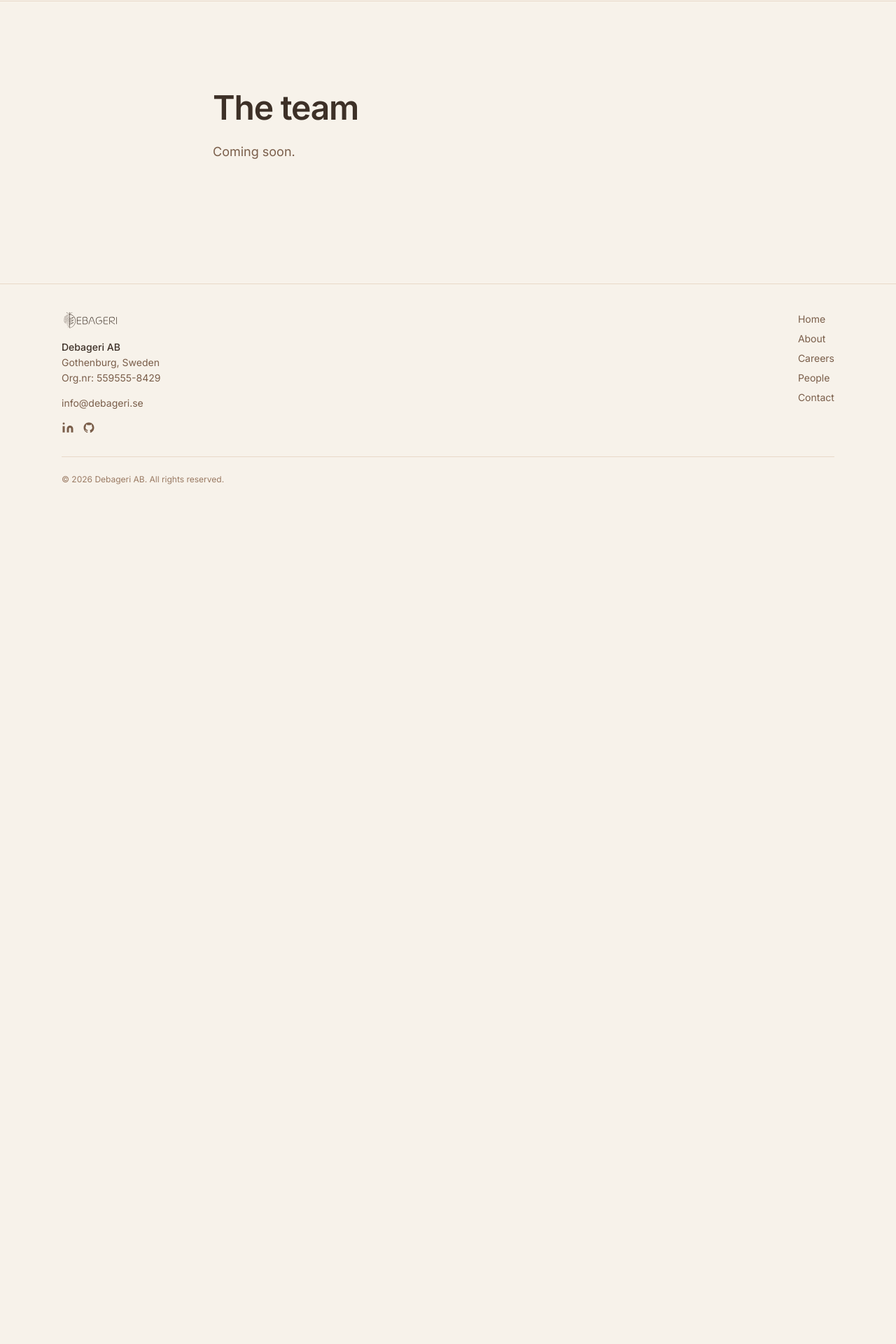
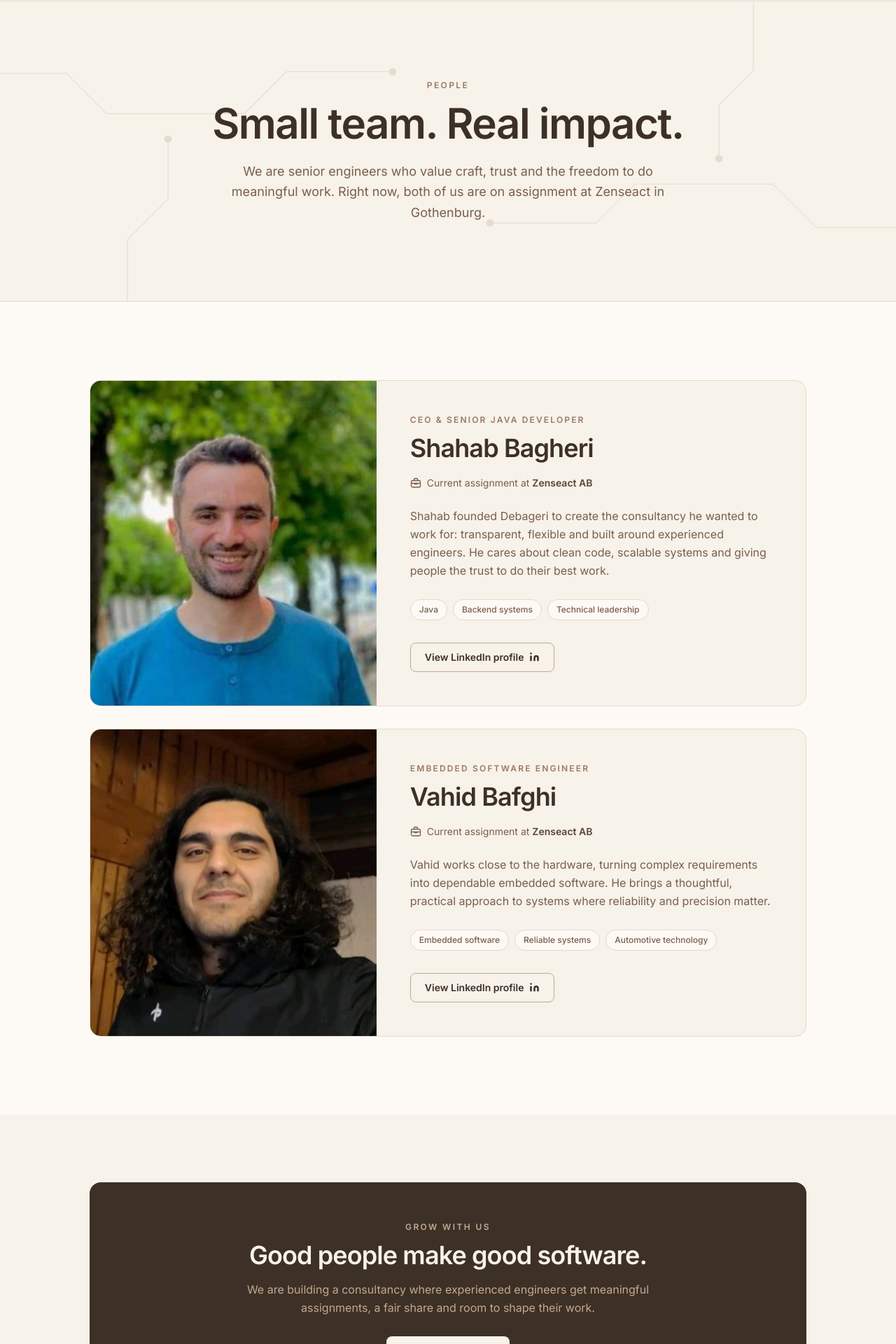
Before and after one commit to debageriab-prog/debageri-web, a Next.js app: page /team in a window 1280 px wide. Shown: the part 67-1987 px from the top of the page at 70% size. Before the commit the page ends 800 px from the top, so only its background shows below. Built offline with nearby package versions, Linux system fonts and the light colour scheme.

Commit message:
feat: build people page

```diff
--- a/src/app/team/page.tsx
+++ b/src/app/team/page.tsx
@@ -1,26 +1,192 @@
 import type { Metadata } from "next";
+import Image from "next/image";
+import Link from "next/link";
 import Header from "@/components/Header";
 import Footer from "@/components/Footer";
+import { FadeIn } from "@/components/FadeIn";
 
 export const metadata: Metadata = {
-  title: "Team",
+  title: "People",
+  description:
+    "Meet the senior software engineers behind Debageri AB in Gothenburg.",
 };
+
+const people = [
+  {
+    name: "Shahab Bagheri",
+    role: "CEO & Senior Java Developer",
+    assignment: "Zenseact AB",
+    photo: "/team/shahab.jpg",
+    linkedin: "https://www.linkedin.com/in/shahabbagheri/",
+    bio: "Shahab founded Debageri to create the consultancy he wanted to work for: transparent, flexible and built around experienced engineers. He cares about clean code, scalable systems and giving people the trust to do their best work.",
+    focus: ["Java", "Backend systems", "Technical leadership"],
+  },
+  {
+    name: "Vahid Bafghi",
+    role: "Embedded Software Engineer",
+    assignment: "Zenseact AB",
+    photo: "/team/vahid.jpg",
+    linkedin: "https://www.linkedin.com/in/vahid-a-bafghi-44336887/",
+    bio: "Vahid works close to the hardware, turning complex requirements into dependable embedded software. He brings a thoughtful, practical approach to systems where reliability and precision matter.",
+    focus: ["Embedded software", "Reliable systems", "Automotive technology"],
+  },
+] as const;
 
 export default function TeamPage() {
   return (
     <>
       <Header />
-      <main className="flex-1 px-6 py-24 md:py-32">
-        <div className="mx-auto max-w-2xl">
-          <h1 className="text-3xl font-semibold tracking-tight text-[#3D3027] md:text-5xl">
-            The team
-          </h1>
-          <p className="mt-6 text-lg leading-relaxed text-[#7a5e4a]">
-            Coming soon.
-          </p>
-        </div>
+      <main>
+        <section
+          aria-labelledby="people-heading"
+          className="relative overflow-hidden border-b border-[#e8d8c8] px-6 py-20 md:py-28"
+        >
+          <PeopleCircuit className="pointer-events-none absolute inset-0 h-full w-full text-[#c4a98e] opacity-30" />
+          <div className="relative mx-auto max-w-4xl text-center">
+            <FadeIn>
+              <p className="mb-4 text-xs font-semibold uppercase tracking-[0.2em] text-[#9a7a63]">
+                People
+              </p>
+              <h1
+                id="people-heading"
+                className="text-4xl font-semibold tracking-tight text-[#3D3027] md:text-6xl"
+              >
+                Small team. Real impact.
+              </h1>
+              <p className="mx-auto mt-6 max-w-2xl text-lg leading-relaxed text-[#7a5e4a]">
+                We are senior engineers who value craft, trust and the freedom to
+                do meaningful work. Right now, both of us are on assignment at
+                Zenseact in Gothenburg.
+              </p>
+            </FadeIn>
+          </div>
+        </section>
+
+        <section aria-label="Team members" className="bg-[#fdfaf6] px-6 py-20 md:py-28">
+          <div className="mx-auto max-w-5xl space-y-8">
+            {people.map((person, index) => (
+              <FadeIn key={person.name} delay={index * 100}>
+                <article className="grid overflow-hidden rounded-2xl border border-[#e8d8c8] bg-[#F7F2EA] md:grid-cols-[minmax(260px,0.8fr)_1.2fr]">
+                  <div className="relative min-h-80 overflow-hidden bg-[#e8d8c8] md:min-h-[430px]">
+                    <Image
+                      src={person.photo}
+                      alt={`Portrait of ${person.name}`}
+                      fill
+                      sizes="(min-width: 768px) 400px, 100vw"
+                      className="object-cover object-center transition-transform duration-500 hover:scale-[1.02]"
+                      priority={index === 0}
+                    />
+                  </div>
+
+                  <div className="flex flex-col justify-center p-7 sm:p-10 md:p-12">
+                    <p className="text-xs font-semibold uppercase tracking-[0.18em] text-[#9a7a63]">
+                      {person.role}
+                    </p>
+                    <h2 className="mt-3 text-3xl font-semibold tracking-tight text-[#3D3027] md:text-4xl">
+                      {person.name}
+                    </h2>
+                    <div className="mt-5 flex items-center gap-2 text-sm text-[#7a5e4a]">
+                      <BriefcaseIcon />
+                      <span>
+                        Current assignment at <strong className="font-semibold text-[#5a4535]">{person.assignment}</strong>
+                      </span>
+                    </div>
+                    <p className="mt-6 text-base leading-relaxed text-[#7a5e4a]">
+                      {person.bio}
+                    </p>
+
+                    <ul className="mt-7 flex flex-wrap gap-2" aria-label={`${person.name}'s areas of focus`}>
+                      {person.focus.map((item) => (
+                        <li
+                          key={item}
+                          className="rounded-full border border-[#e8d8c8] bg-[#fdfaf6] px-3 py-1.5 text-xs font-medium text-[#7a5e4a]"
+                        >
+                          {item}
+                        </li>
+                      ))}
+                    </ul>
+
+                    <a
+                      href={person.linkedin}
+                      target="_blank"
+                      rel="noopener noreferrer"
+                      className="mt-8 inline-flex w-fit items-center gap-2 rounded-lg border border-[#c4a98e] px-5 py-2.5 text-sm font-semibold text-[#3D3027] transition-colors hover:bg-[#e8d8c8]"
+                    >
+                      View LinkedIn profile
+                      <LinkedInIcon />
+                    </a>
+                  </div>
+                </article>
+              </FadeIn>
+            ))}
+          </div>
+        </section>
+
+        <section aria-labelledby="join-heading" className="px-6 py-20 md:py-24">
+          <FadeIn className="mx-auto max-w-5xl">
+            <div className="rounded-2xl bg-[#3D3027] px-8 py-10 text-center sm:px-12 md:py-14">
+              <p className="text-xs font-semibold uppercase tracking-[0.2em] text-[#c4a98e]">
+                Grow with us
+              </p>
+              <h2 id="join-heading" className="mt-3 text-3xl font-semibold tracking-tight text-[#F7F2EA] md:text-4xl">
+                Good people make good software.
+              </h2>
+              <p className="mx-auto mt-4 max-w-xl leading-relaxed text-[#c4a98e]">
+                We are building a consultancy where experienced engineers get
+                meaningful assignments, a fair share and room to shape their work.
+              </p>
+              <Link
+                href="/careers"
+                className="mt-7 inline-flex items-center gap-2 rounded-lg bg-[#F7F2EA] px-6 py-3 text-sm font-semibold text-[#3D3027] transition-colors hover:bg-[#e8d8c8]"
+              >
+                Explore careers
+                <ArrowRightIcon />
+              </Link>
+            </div>
+          </FadeIn>
+        </section>
       </main>
       <Footer />
     </>
   );
 }
+
+function BriefcaseIcon() {
+  return (
+    <svg width="16" height="16" viewBox="0 0 16 16" fill="none" aria-hidden="true">
+      <rect x="1.5" y="4.5" width="13" height="9.5" rx="2" stroke="currentColor" strokeWidth="1.3" />
+      <path d="M5.5 4.5V3A1.5 1.5 0 0 1 7 1.5h2A1.5 1.5 0 0 1 10.5 3v1.5M1.5 8.5h13M6.5 8.5v1h3v-1" stroke="currentColor" strokeWidth="1.3" />
+    </svg>
+  );
+}
+
+function LinkedInIcon() {
+  return (
+    <svg width="15" height="15" viewBox="0 0 24 24" fill="currentColor" aria-hidden="true">
+      <path d="M16 8a6 6 0 0 1 6 6v7h-4v-7a2 2 0 0 0-4 0v7h-4v-7a6 6 0 0 1 6-6ZM2 9h4v12H2z" />
+      <circle cx="4" cy="4" r="2" />
+    </svg>
+  );
+}
+
+function ArrowRightIcon() {
+  return (
+    <svg width="14" height="14" viewBox="0 0 14 14" fill="none" aria-hidden="true">
+      <path d="M2 7h10M8 3l4 4-4 4" stroke="currentColor" strokeWidth="1.6" strokeLinecap="round" strokeLinejoin="round" />
+    </svg>
+  );
+}
+
+function PeopleCircuit({ className }: { className?: string }) {
+  return (
+    <svg viewBox="0 0 1440 400" fill="none" className={className} aria-hidden="true" preserveAspectRatio="xMidYMid slice">
+      <path d="M0 96h210l54 54h184l56-56h142" stroke="currentColor" />
+      <path d="M1440 302h-228l-58-58H970l-52 52H776" stroke="currentColor" />
+      <path d="M1128 0v92l-46 46v72M292 400v-82l54-54v-80" stroke="currentColor" />
+      <circle cx="646" cy="94" r="5" fill="currentColor" />
+      <circle cx="776" cy="296" r="5" fill="currentColor" />
+      <circle cx="346" cy="184" r="5" fill="currentColor" />
+      <circle cx="1082" cy="210" r="5" fill="currentColor" />
+    </svg>
+  );
+}
```
